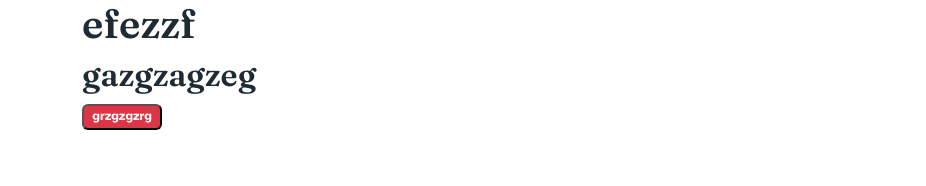
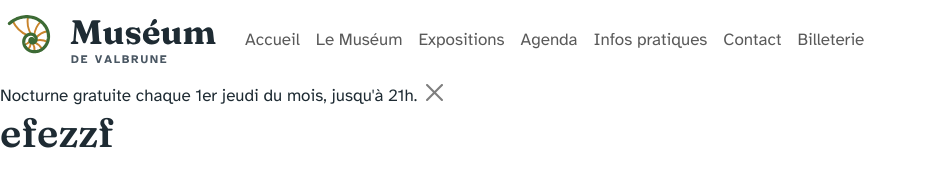
Before and after one commit to Saymone21/museum-valbrune, a plain HTML site: page index.html in a window 1280 px wide. Shown: the whole page, without its empty margins (0-926 px from the left). Drawn offline with nearby package versions, Linux system fonts and the light colour scheme.

Commit message:
Ajout header et menu déroulant

```diff
--- a/index.html
+++ b/index.html
@@ -15,17 +15,39 @@
 
 <body>
 
-  <header>
-    <!-- En-tête et navigation -->
-    <div class="container">
-    <h1>efezzf</h1>
-    <h2>gazgzagzeg</h2>
-    <button class="badge bg-danger">grzgzgzrg</button>
+  <header class="header sticky-top"><!-- En-tête et navigation -->
+
+
+    <nav class="menu">
+      <div class="navbar navbar-expand-sm bg-white navbar-light">
+        <div class="conteneurLogo">
+          <a class="navbar-brand" href="index.html"><img src="assets/img/logo-museum-valbrune.svg" alt="Logo du Muséum de Valbrune"></a>
+        </div>
+        <button class="navbar-toggler" type="button" data-bs-toggle="collapse" data-bs-target="#collapsibleNavbar">
+          <span class="navbar-toggler-icon"></span>
+        </button>
+        <div class="collapse navbar-collapse" id="collapsibleNavbar">
+          <ul class="navbar-nav">
+            <li class="nav-item"><a class="nav-link" href="">Accueil</a></li>
+            <li class="nav-item"><a class="nav-link" href="">Le Muséum</a></li>
+            <li class="nav-item"><a class="nav-link" href="">Expositions</a></li>
+            <li class="nav-item"><a class="nav-link" href="">Agenda</a></li>
+            <li class="nav-item"><a class="nav-link" href="">Infos pratiques</a></li>
+            <li class="nav-item"><a class="nav-link" href="">Contact</a></li>
+            <li class="nav-item"><a class="nav-link" href="">Billeterie</a></li>
+          </ul>
+        </div>
+      </div>
+    </nav>
+    <div class="bandeauInfo" id="bandeauInfo">
+      <span>Nocturne gratuite chaque 1er jeudi du mois, jusqu'à 21h.</span>
+      <button class="btn-close" aria-label="Fermer" onclick="document.getElementById('bandeauInfo').style.display = 'none';"></button>
     </div>
+
   </header>
 
-  <main id="contenu">
-    <!-- Contenu principal de la page -->
+  <main id="contenu"><!-- Contenu principal de la page -->
+    <h1>efezzf</h1>
   </main>
 
   <footer>
```
